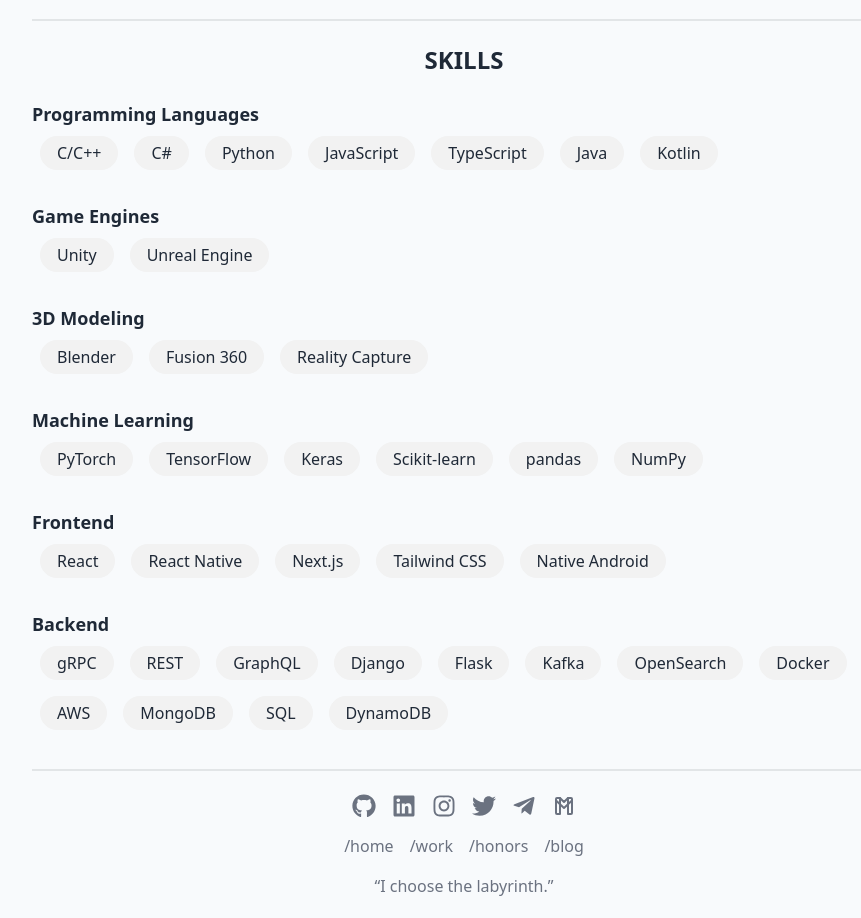
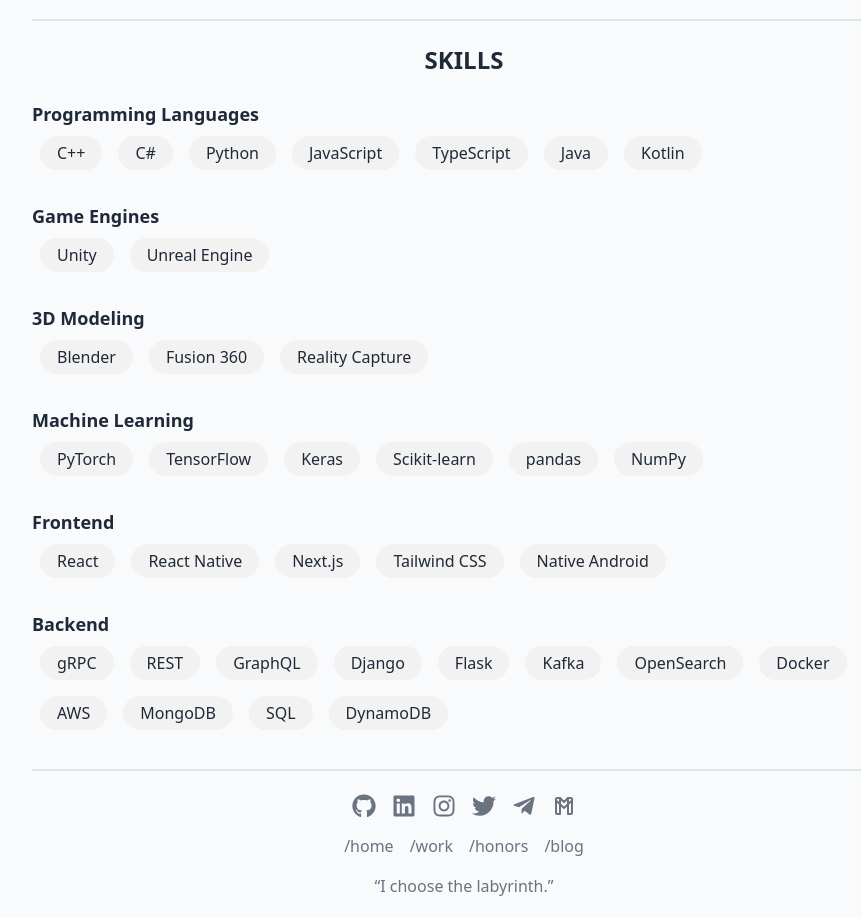
Before and after one commit to SeyedAlirezaFatemi/seyedalirezafatemi.github.io, a Next.js app: page / in a window 1280 px wide. Shown: the part 940-1858 px from the top of the page, without its empty margins (176-1037 px from the left). Built offline with nearby package versions, Linux system fonts and the light colour scheme; no server answers.

Commit message:
feat: add tech websites for each skill (#12)

```diff
--- a/src/components/Sections/HomeSection.tsx
+++ b/src/components/Sections/HomeSection.tsx
@@ -1,67 +1,8 @@
 import Photo from '@/assets/avatar.jpg';
 import { SectionHeader } from '@/components/Typography/Headers';
+import { skills } from '@/constants/skills';
 import Image from 'next/image';
-
-const skills = [
-  {
-    title: 'Programming Languages',
-    items: [
-      'C/C++',
-      'C#',
-      'Python',
-      'JavaScript',
-      'TypeScript',
-      'Java',
-      'Kotlin',
-    ],
-  },
-  {
-    title: 'Game Engines',
-    items: ['Unity', 'Unreal Engine'],
-  },
-  {
-    title: '3D Modeling',
-    items: ['Blender', 'Fusion 360', 'Reality Capture'],
-  },
-  {
-    title: 'Machine Learning',
-    items: [
-      'PyTorch',
-      'TensorFlow',
-      'Keras',
-      'Scikit-learn',
-      'pandas',
-      'NumPy',
-    ],
-  },
-  {
-    title: 'Frontend',
-    items: [
-      'React',
-      'React Native',
-      'Next.js',
-      'Tailwind CSS',
-      'Native Android',
-    ],
-  },
-  {
-    title: 'Backend',
-    items: [
-      'gRPC',
-      'REST',
-      'GraphQL',
-      'Django',
-      'Flask',
-      'Kafka',
-      'OpenSearch',
-      'Docker',
-      'AWS',
-      'MongoDB',
-      'SQL',
-      'DynamoDB',
-    ],
-  },
-];
+import Link from 'next/link';
 
 export function HomeSection() {
   return (
@@ -193,8 +134,17 @@
             <p className="text-lg font-bold">{it.title}</p>
             <ul>
               {it.items.map((skill) => (
-                <li className="badge badge-ghost badge-lg m-2 p-4" key={skill}>
-                  {skill}
+                <li
+                  className="badge badge-ghost badge-lg m-2 cursor-pointer p-4 hover:bg-gray-400 hover:shadow dark:hover:bg-gray-600"
+                  key={skill.name}
+                >
+                  <Link
+                    href={skill.href}
+                    target="_blank"
+                    rel="noopener noreferrer"
+                  >
+                    {skill.name}
+                  </Link>
                 </li>
               ))}
             </ul>
--- /dev/null
+++ b/src/constants/skills.ts
@@ -0,0 +1,177 @@
+type SkillSet = {
+  items: Array<{ href: string; name: string }>;
+  title: string;
+};
+
+export const skills: SkillSet[] = [
+  {
+    title: 'Programming Languages',
+    items: [
+      {
+        name: 'C++',
+        href: 'https://isocpp.org/',
+      },
+      {
+        name: 'C#',
+        href: 'https://docs.microsoft.com/en-us/dotnet/csharp/',
+      },
+      {
+        name: 'Python',
+        href: 'https://www.python.org/',
+      },
+      {
+        name: 'JavaScript',
+        href: 'https://developer.mozilla.org/en-US/docs/Web/JavaScript',
+      },
+      {
+        name: 'TypeScript',
+        href: 'https://www.typescriptlang.org/',
+      },
+      {
+        name: 'Java',
+        href: 'https://www.java.com/',
+      },
+      {
+        name: 'Kotlin',
+        href: 'https://kotlinlang.org/',
+      },
+    ],
+  },
+  {
+    title: 'Game Engines',
+    items: [
+      {
+        name: 'Unity',
+        href: 'https://unity.com/',
+      },
+      {
+        name: 'Unreal Engine',
+        href: 'https://www.unrealengine.com/',
+      },
+    ],
+  },
+  {
+    title: '3D Modeling',
+    items: [
+      {
+        name: 'Blender',
+        href: 'https://www.blender.org/',
+      },
+      {
+        name: 'Fusion 360',
+        href: 'https://www.autodesk.com/products/fusion-360/overview',
+      },
+      {
+        name: 'Reality Capture',
+        href: 'https://www.capturingreality.com/',
+      },
+    ],
+  },
+  {
+    title: 'Machine Learning',
+    items: [
+      {
+        name: 'PyTorch',
+        href: 'https://pytorch.org/',
+      },
+      {
+        name: 'TensorFlow',
+        href: 'https://www.tensorflow.org/',
+      },
+      {
+        name: 'Keras',
+        href: 'https://keras.io/',
+      },
+      {
+        name: 'Scikit-learn',
+        href: 'https://scikit-learn.org/',
+      },
+      {
+        name: 'pandas',
+        href: 'https://pandas.pydata.org/',
+      },
+      {
+        name: 'NumPy',
+        href: 'https://numpy.org/',
+      },
+    ],
+  },
+  {
+    title: 'Frontend',
+    items: [
+      {
+        name: 'React',
+        href: 'https://reactjs.org/',
+      },
+      {
+        name: 'React Native',
+        href: 'https://reactnative.dev/',
+      },
+      {
+        name: 'Next.js',
+        href: 'https://nextjs.org/',
+      },
+      {
+        name: 'Tailwind CSS',
+        href: 'https://tailwindcss.com/',
+      },
+      {
+        name: 'Native Android',
+        href: 'https://developer.android.com/',
+      },
+    ],
+  },
+  {
+    title: 'Backend',
+    items: [
+      {
+        name: 'gRPC',
+        href: 'https://grpc.io/',
+      },
+      {
+        name: 'REST',
+        href: 'https://restfulapi.net/',
+      },
+      {
+        name: 'GraphQL',
+        href: 'https://graphql.org/',
+      },
+      {
+        name: 'Django',
+        href: 'https://www.djangoproject.com/',
+      },
+      {
+        name: 'Flask',
+        href: 'https://flask.palletsprojects.com/',
+      },
+      {
+        name: 'Kafka',
+        href: 'https://kafka.apache.org/',
+      },
+      {
+        name: 'OpenSearch',
+        href: 'https://opensearch.org/',
+      },
+      {
+        name: 'Docker',
+        href: 'https://www.docker.com/',
+      },
+      {
+        name: 'AWS',
+        href: 'https://aws.amazon.com/',
+      },
+      {
+        name: 'MongoDB',
+        href: 'https://www.mongodb.com/',
+      },
+      {
+        name: 'SQL',
+        href: 'https://en.wikipedia.org/wiki/SQL',
+      },
+      {
+        name: 'DynamoDB',
+        href: 'https://aws.amazon.com/dynamodb/',
+      },
+    ],
+  },
+];
```
